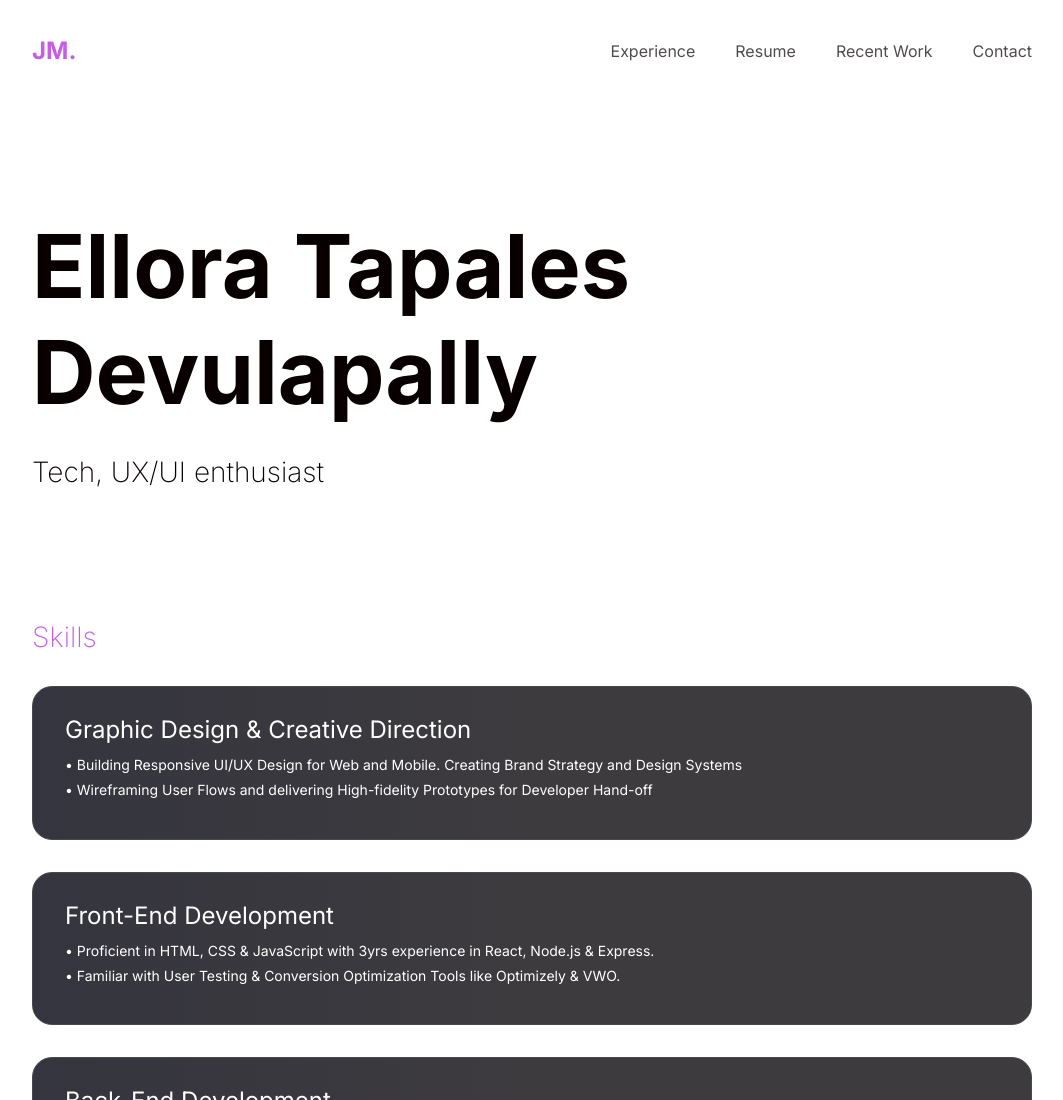
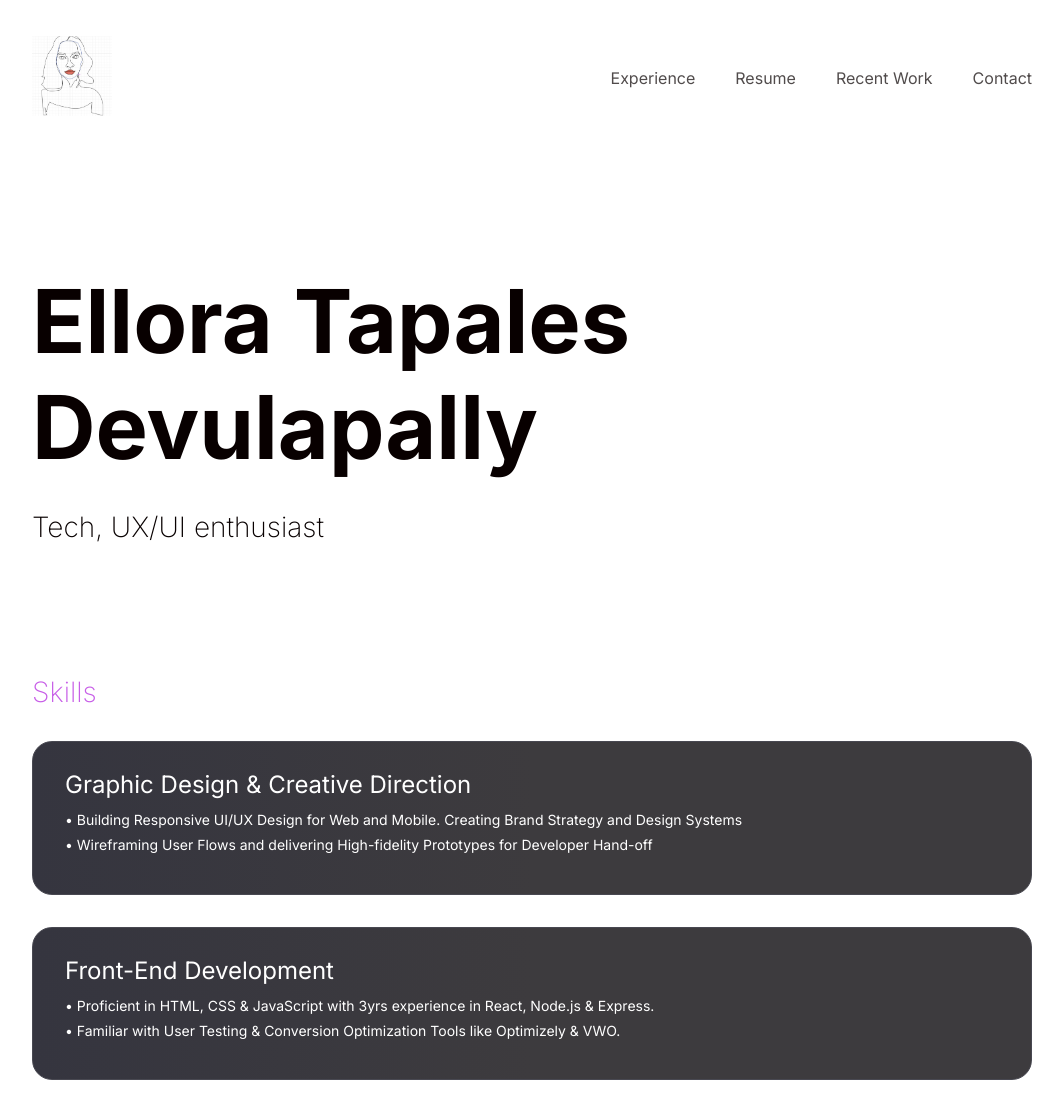
Before and after one commit to ellloraa/ellloraa.github.io, a plain HTML site: page index.html in a window 1280 px wide. Shown: the top 1100 px of the page, without its empty margins (108-1171 px from the left). Drawn offline with Linux system fonts and the light colour scheme.

Commit message:
adding profile picture

```diff
--- a/index.html
+++ b/index.html
@@ -51,6 +51,12 @@
 
         /* LOGO AND NAVIGATION */
 
+        .logo img.profile-logo {
+        width: 80px; /* Adjust this to make the logo larger or smaller */
+        height: 80px; /* Ensures the image remains square */
+        object-fit: cover; /* Ensures the image is centered and cropped if necessary */
+    }
+
         header {
             display: flex;
             align-items: center;
@@ -62,11 +68,6 @@
             margin-left: auto;
         }
 
-        .logo {
-            font-size: var(--font-size-lg);
-            font-weight: 700;
-
-        }
 
         nav ul {
             display: flex;
@@ -297,7 +298,9 @@
 
         <header>
             <div class="logo">
-                <a href="/">JM.</a>
+                <a href="/">
+                    <img src="assets/images/profile.jpg" alt="Profile Picture" class="profile-logo">
+                    </a>
             </div>
             <nav>
                 <ul>
```
